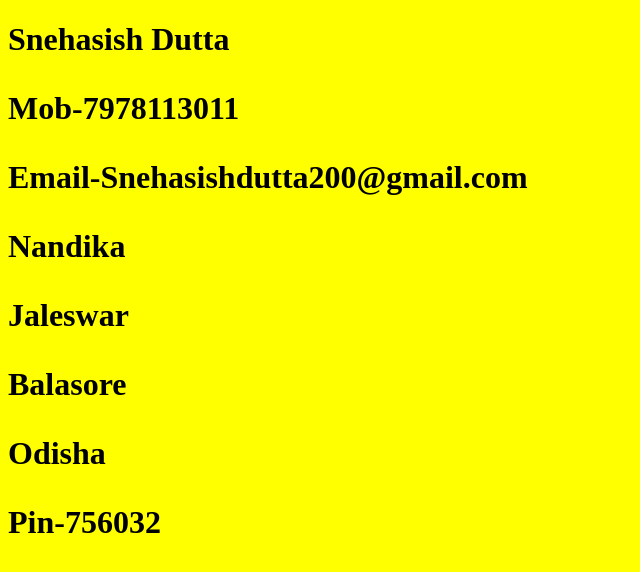
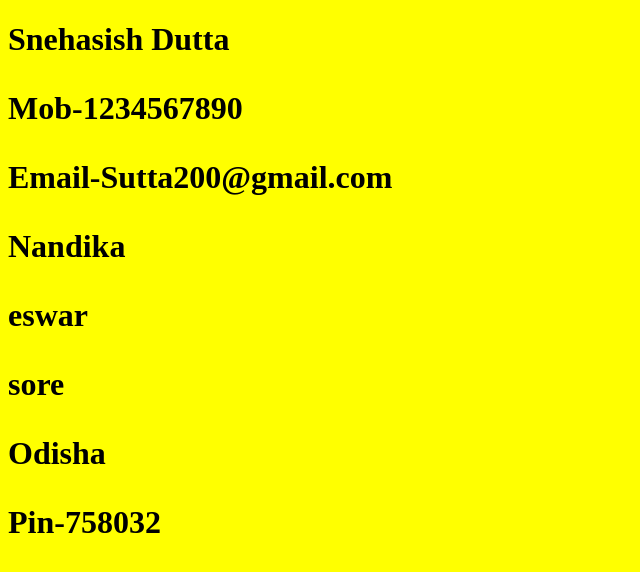
Before and after one commit to Snehasish2002/Resume, a plain HTML site: page contact.html in a window 1280 px wide. Shown: the whole page, without its empty margins (0-640 px from the left). Drawn offline with Linux system fonts and the light colour scheme.

Commit message:
Update contact.html
change in adress

```diff
--- a/contact.html
+++ b/contact.html
@@ -2,12 +2,12 @@
 <html>
 <body style="background:yellow">
 <h1>Snehasish Dutta<h1>
-<p>Mob-7978113011</p>
-<p>Email-Snehasishdutta200@gmail.com</p>
+<p>Mob-1234567890</p>
+<p>Email-Sutta200@gmail.com</p>
 <p>Nandika</p>
-<p>Jaleswar</p>
-<p>Balasore</p>
+<p>eswar</p>
+<p>sore</p>
 <p>Odisha</p>
-<p>Pin-756032</p>
+<p>Pin-758032</p>
 </body>
 </html>
```
